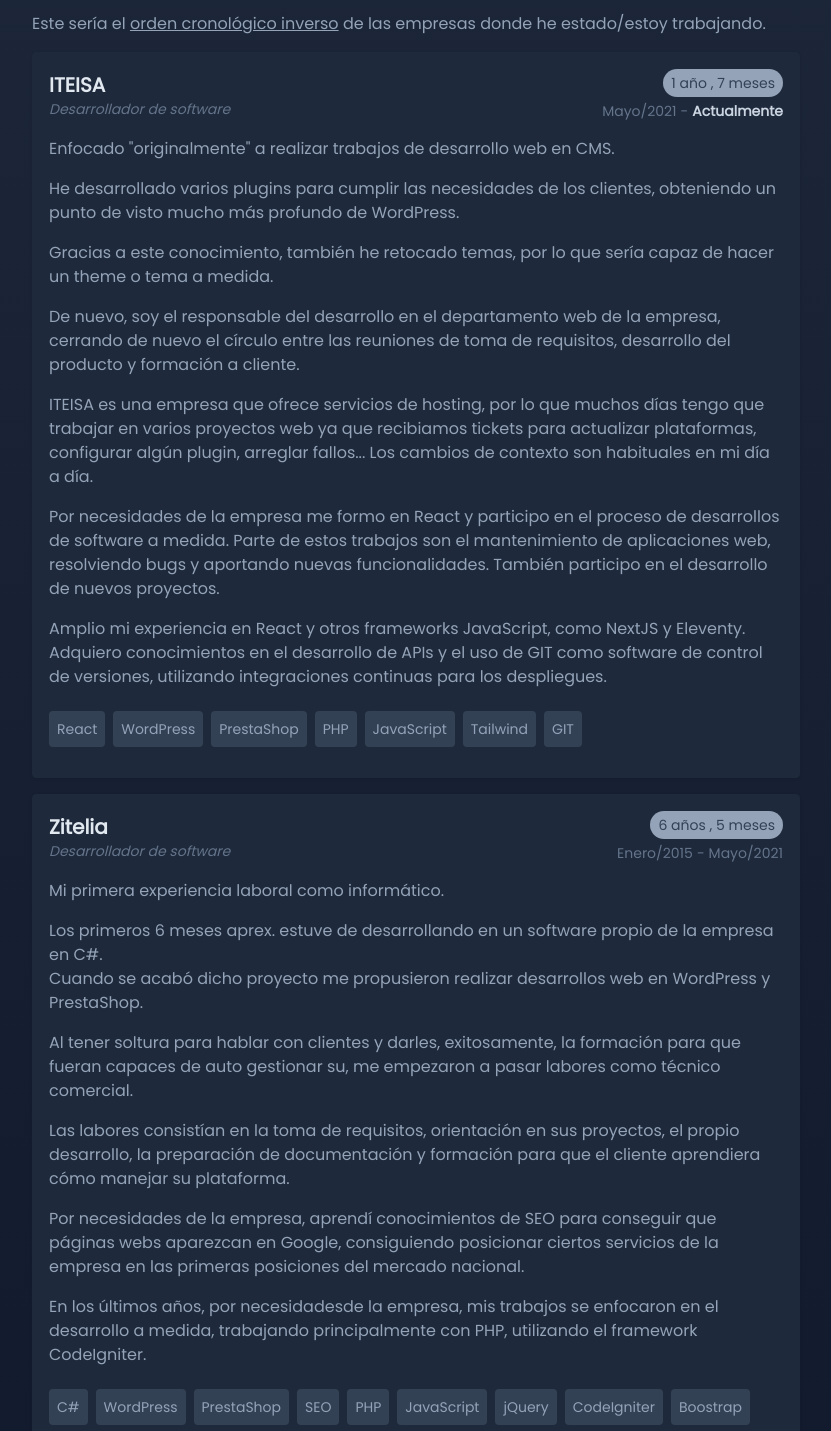
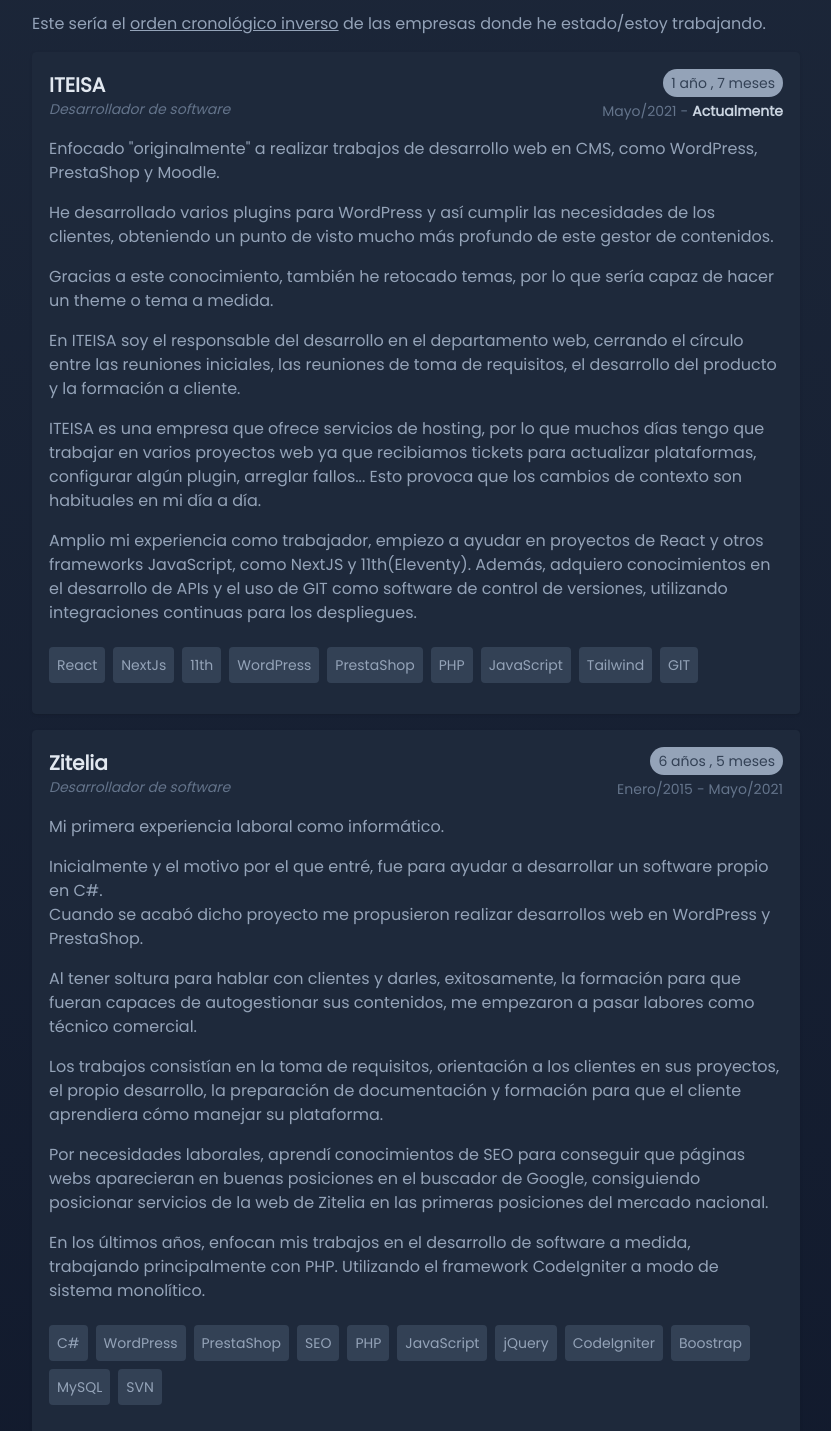
Before and after one commit to javiervallejooca/javiervallejo.me, a React (Vite) app: page /sobre-mi in a window 1280 px wide. Shown: the part 460-1891 px from the top of the page, without its empty margins (224-1055 px from the left). Built offline with nearby package versions, Linux system fonts and the light colour scheme.

Commit message:
Mejoras en los textos

```diff
--- a/src/components/Company.jsx
+++ b/src/components/Company.jsx
@@ -88,41 +88,36 @@
           <>
             <p className="mb-4">
               Enfocado "originalmente" a realizar trabajos de desarrollo web en
-              CMS.
+              CMS, como WordPress, PrestaShop y Moodle.
             </p>
             <p className="mb-4">
-              He desarrollado varios plugins para cumplir las necesidades de los
-              clientes, obteniendo un punto de visto mucho más profundo de
-              WordPress.
+              He desarrollado varios plugins para WordPress y así cumplir las
+              necesidades de los clientes, obteniendo un punto de visto mucho
+              más profundo de este gestor de contenidos.
             </p>
             <p className="mb-4">
               Gracias a este conocimiento, también he retocado temas, por lo que
               sería capaz de hacer un theme o tema a medida.
             </p>
             <p className="mb-4">
-              De nuevo, soy el responsable del desarrollo en el departamento web
-              de la empresa, cerrando de nuevo el círculo entre las reuniones de
-              toma de requisitos, desarrollo del producto y formación a cliente.
+              En ITEISA soy el responsable del desarrollo en el departamento
+              web, cerrando el círculo entre las reuniones iniciales, las
+              reuniones de toma de requisitos, el desarrollo del producto y la
+              formación a cliente.
             </p>
             <p className="mb-4">
               ITEISA es una empresa que ofrece servicios de hosting, por lo que
               muchos días tengo que trabajar en varios proyectos web ya que
               recibiamos tickets para actualizar plataformas, configurar algún
-              plugin, arreglar fallos... Los cambios de contexto son habituales
-              en mi día a día.
+              plugin, arreglar fallos... Esto provoca que los cambios de
+              contexto son habituales en mi día a día.
             </p>
             <p className="mb-4">
-              Por necesidades de la empresa me formo en React y participo en el
-              proceso de desarrollos de software a medida. Parte de estos
-              trabajos son el mantenimiento de aplicaciones web, resolviendo
-              bugs y aportando nuevas funcionalidades. También participo en el
-              desarrollo de nuevos proyectos.
-            </p>
-            <p className="mb-4">
-              Amplio mi experiencia en React y otros frameworks JavaScript, como
-              NextJS y Eleventy. Adquiero conocimientos en el desarrollo de APIs
-              y el uso de GIT como software de control de versiones, utilizando
-              integraciones continuas para los despliegues.
+              Amplio mi experiencia como trabajador, empiezo a ayudar en
+              proyectos de React y otros frameworks JavaScript, como NextJS y
+              11th(Eleventy). Además, adquiero conocimientos en el desarrollo de
+              APIs y el uso de GIT como software de control de versiones,
+              utilizando integraciones continuas para los despliegues.
             </p>
           </>
         )}
@@ -133,8 +128,8 @@
               Mi primera experiencia laboral como informático.
             </p>
             <p>
-              Los primeros 6 meses aprex. estuve de desarrollando en un software
-              propio de la empresa en C#.
+              Inicialmente y el motivo por el que entré, fue para ayudar a
+              desarrollar un software propio en C#.
             </p>
             <p className="mb-4">
               Cuando se acabó dicho proyecto me propusieron realizar desarrollos
@@ -142,25 +137,25 @@
             </p>
             <p className="mb-4">
               Al tener soltura para hablar con clientes y darles, exitosamente,
-              la formación para que fueran capaces de auto gestionar su, me
-              empezaron a pasar labores como técnico comercial.
+              la formación para que fueran capaces de autogestionar sus
+              contenidos, me empezaron a pasar labores como técnico comercial.
             </p>
             <p className="mb-4">
-              Las labores consistían en la toma de requisitos, orientación en
-              sus proyectos, el propio desarrollo, la preparación de
-              documentación y formación para que el cliente aprendiera cómo
-              manejar su plataforma.
+              Los trabajos consistían en la toma de requisitos, orientación a
+              los clientes en sus proyectos, el propio desarrollo, la
+              preparación de documentación y formación para que el cliente
+              aprendiera cómo manejar su plataforma.
             </p>
             <p className="mb-4">
-              Por necesidades de la empresa, aprendí conocimientos de SEO para
-              conseguir que páginas webs aparezcan en Google, consiguiendo
-              posicionar ciertos servicios de la empresa en las primeras
-              posiciones del mercado nacional.
+              Por necesidades laborales, aprendí conocimientos de SEO para
+              conseguir que páginas webs aparecieran en buenas posiciones en el
+              buscador de Google, consiguiendo posicionar servicios de la web de
+              Zitelia en las primeras posiciones del mercado nacional.
             </p>
             <p className="mb-4">
-              En los últimos años, por necesidadesde la empresa, mis trabajos se
-              enfocaron en el desarrollo a medida, trabajando principalmente con
-              PHP, utilizando el framework CodeIgniter.
+              En los últimos años, enfocan mis trabajos en el desarrollo de
+              software a medida, trabajando principalmente con PHP. Utilizando
+              el framework CodeIgniter a modo de sistema monolítico.
             </p>
           </>
         )}
--- a/src/pages/About.jsx
+++ b/src/pages/About.jsx
@@ -62,6 +62,12 @@
           technologies={[
             {
               name: "React",
+            },
+            {
+              name: "NextJs",
+            },
+            {
+              name: "11th",
             },
             {
               name: "WordPress",
--- a/src/pages/Inicio.jsx
+++ b/src/pages/Inicio.jsx
@@ -32,8 +32,7 @@
 
               <p className="text-center text-slate-400 pt-3 pb-6 font-normal font-poppins">
                 PHP<br></br>React<br></br> JavaScript <br></br>WordPress
-                <br></br>PrestaShop<br></br> SEO<br></br>MERN Stack (trabajando
-                en ello...)
+                <br></br>PrestaShop<br></br> SEO
               </p>
 
               <Link
```
